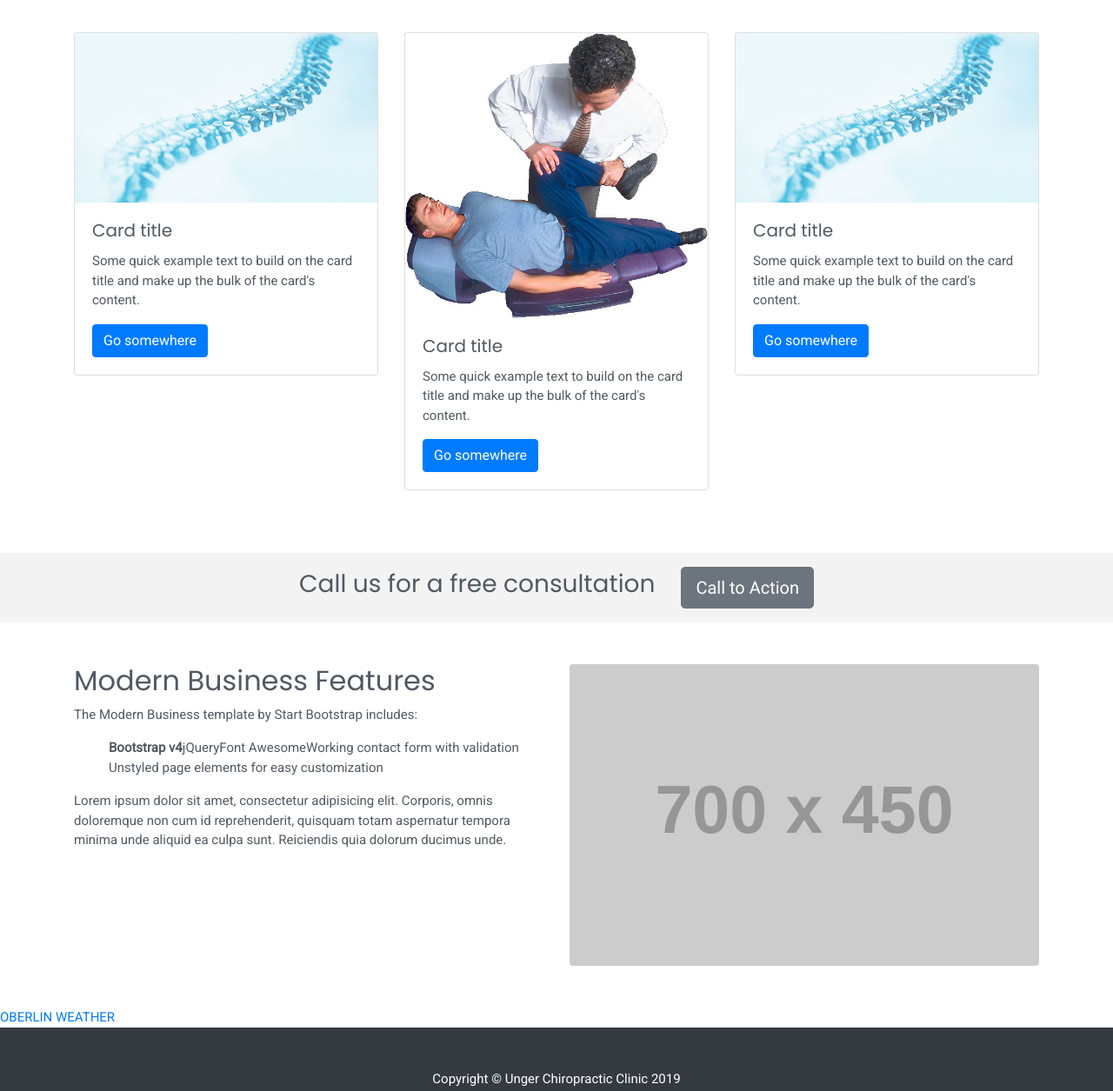
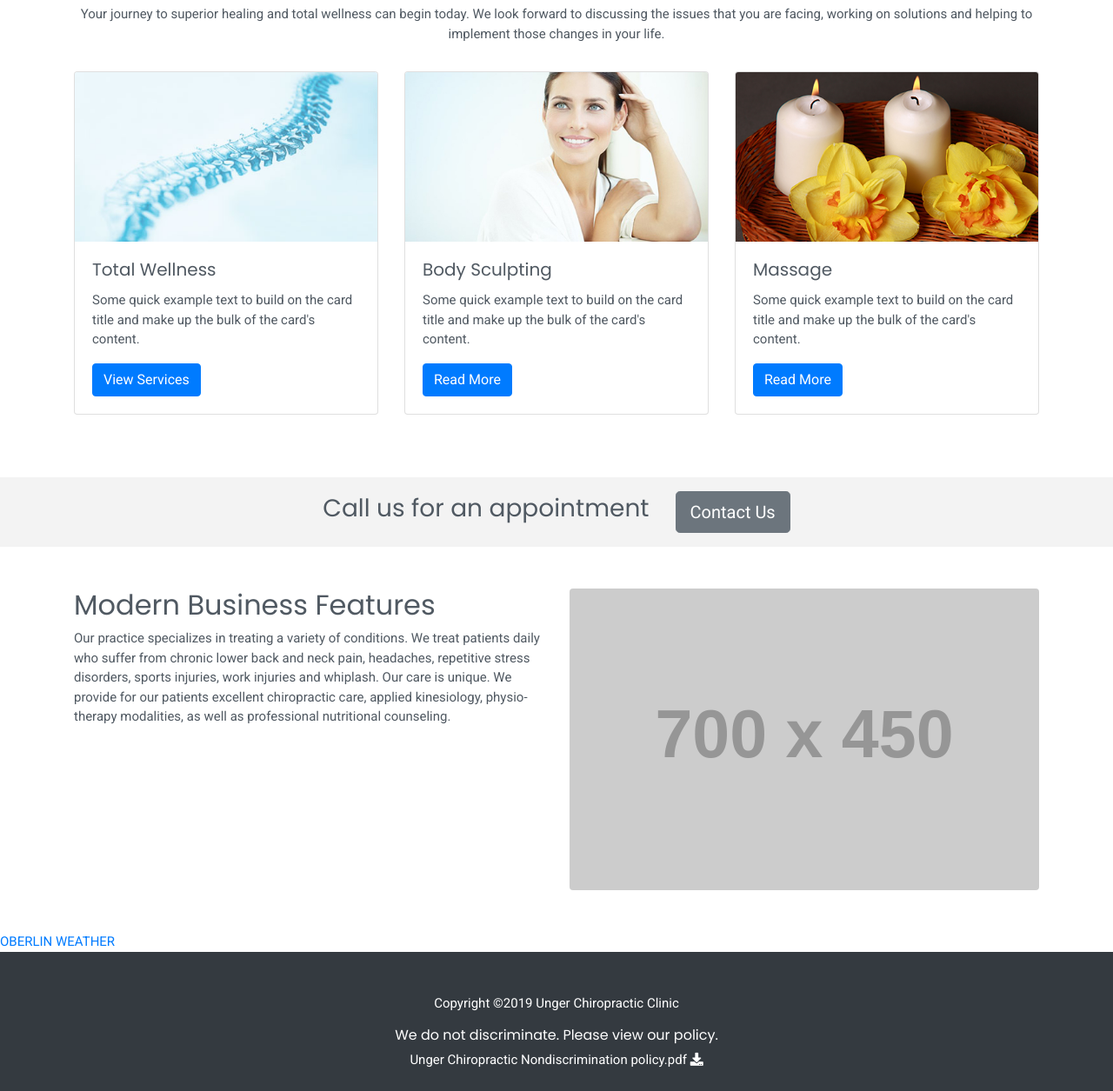
Before and after one commit to brc5450/Unger_Chiropractor, a website: page public/index.html in a window 1280 px wide. Shown: the part 625-1880 px from the top of the page at 87% size. Drawn offline with nearby package versions, Linux system fonts and the light colour scheme; placeholder pictures from the web are drawn by us; a script that the page names is missing.

Commit message:
added drop shadow to cards

```diff
--- a/public/index.html
+++ b/public/index.html
@@ -87,7 +87,7 @@
         <!-- End Slide 1 -->
 
         <!-- Slide 2 -->
-        <div class="carousel-item" style="background-image: url('./pictures/UngerChiropractic.jpg')"
+        <div class="carousel-item" style="background-image: url('./pictures/massage.jpg')"
           alt="Unger Chiropractic Business">
         </div>
         <!-- End Slide 2 -->
@@ -107,40 +107,42 @@
   <!-- Page Content -->
   <div class="container">
 
-    <h2 class="p-5 text-center">Welcome to Unger Chiropractic Clinic</h2>
-
+    <h2 class="pt-5 pb-3 text-center">Welcome to Unger Chiropractic Clinic</h2>
+    <p class="text-center pb-3">Your journey to superior healing and total wellness can begin today. We look forward to
+      discussing the issues
+      that you are facing, working on solutions and helping to implement those changes in your life.</p>
     <!-- Marketing Icons Section -->
     <div class="row mb-5">
       <div class="col-lg-4 mb-4">
         <div class="card">
           <img class="card-img-top" src="./pictures/spine.jpg" alt="Card image cap">
           <div class="card-body">
-            <h5 class="card-title">Card title</h5>
+            <h5 class="card-title">Total Wellness</h5>
             <p class="card-text">Some quick example text to build on the card title and make up the bulk of the card's
               content.</p>
-            <a href="#" class="btn btn-primary">Go somewhere</a>
+            <a href="./services.html" class="btn btn-primary">View Services</a>
           </div>
         </div>
       </div>
       <div class="col-lg-4 mb-4">
         <div class="card">
-          <img class="card-img-top" src="./pictures/applied_kinesiology.jpg" alt="Card image cap">
+          <img class="card-img-top" src="./pictures/Facial_Rejuvination_2.jpg" alt="facial rejuven">
           <div class="card-body">
-            <h5 class="card-title">Card title</h5>
+            <h5 class="card-title">Body Sculpting</h5>
             <p class="card-text">Some quick example text to build on the card title and make up the bulk of the card's
               content.</p>
-            <a href="#" class="btn btn-primary">Go somewhere</a>
+            <a href="./bodylight.html" class="btn btn-primary">Read More</a>
           </div>
         </div>
       </div>
       <div class="col-lg-4 mb-4">
         <div class="card">
-          <img class="card-img-top" src="./pictures/spine.jpg" alt="Card image cap">
+          <img class="card-img-top" src="./pictures/massage_2.jpg" alt="Card image cap">
           <div class="card-body">
-            <h5 class="card-title">Card title</h5>
+            <h5 class="card-title">Massage</h5>
             <p class="card-text">Some quick example text to build on the card title and make up the bulk of the card's
               content.</p>
-            <a href="#" class="btn btn-primary">Go somewhere</a>
+            <a href="./massage.html" class="btn btn-primary">Read More</a>
           </div>
         </div>
       </div>
@@ -152,11 +154,11 @@
   <div class="container-fluid">
     <div class="row justify-content-center align-items-center callout">
       <div class="col-sm col-md-auto">
-        <h3 class="text-left">Call us for a free consultation</h3>
+        <h3 class="text-left">Call us for an appointment</h3>
       </div>
       <div class="col-sm col-md-auto">
         <!-- Call to Action Section -->
-        <a class="btn btn-lg btn-secondary btn-block" href="#">Call to Action</a>
+        <a class="btn btn-lg btn-secondary btn-block" href="./contactUs.html">Contact Us</a>
       </div>
     </div>
   </div>
@@ -168,19 +170,10 @@
     <div class="row">
       <div class="col-lg-6">
         <h2>Modern Business Features</h2>
-        <p>The Modern Business template by Start Bootstrap includes:</p>
-        <ul>
-          <li>
-            <strong>Bootstrap v4</strong>
-          </li>
-          <li>jQuery</li>
-          <li>Font Awesome</li>
-          <li>Working contact form with validation</li>
-          <li>Unstyled page elements for easy customization</li>
-        </ul>
-        <p>Lorem ipsum dolor sit amet, consectetur adipisicing elit. Corporis, omnis doloremque non cum id
-          reprehenderit, quisquam totam aspernatur tempora minima unde aliquid ea culpa sunt. Reiciendis quia dolorum
-          ducimus unde.</p>
+        <p>Our practice specializes in treating a variety of conditions. We treat patients daily who suffer from chronic
+          lower back and neck pain, headaches, repetitive stress disorders, sports injuries, work injuries and whiplash.
+          Our care is unique. We provide for our patients excellent chiropractic care, applied kinesiology,
+          physio-therapy modalities, as well as professional nutritional counseling.</p>
       </div>
       <div class="col-lg-6">
         <img class="img-fluid rounded" src="http://placehold.it/700x450" alt="">
@@ -202,7 +195,16 @@
   <!-- Footer -->
   <footer class="py-5 bg-dark">
     <div class="container">
-      <p class="m-0 text-center text-white">Copyright &copy; Unger Chiropractic Clinic 2019</p>
+      <p class="m-0 text-center text-white">Copyright &copy;2019 Unger Chiropractic Clinic</p>
+    </div>
+    <div class="container text-center pt-3">
+      <h6 class="text-white">We do not discriminate. Please view our policy.</h6>
+      <p class="text-white">Unger Chiropractic Nondiscrimination
+        policy.pdf
+        <a href="#" class="button" download>
+          <i class="fa fa-download text-white"></i></a></p>
+
+
     </div>
     <!-- /.container -->
   </footer>
--- a/public/js/index.js
+++ b/public/js/index.js
@@ -1,6 +1,6 @@
 // Weather Widget Script
 
-!(function(d, s, id) {
+!(function (d, s, id) {
   var js,
     fjs = d.getElementsByTagName(s)[0];
   if (!d.getElementById(id)) {
@@ -10,3 +10,23 @@
     fjs.parentNode.insertBefore(js, fjs);
   }
 })(document, "script", "weatherwidget-io-js");
+
+
+// Card Hover Drop Shadow
+
+$(document).ready(function () {
+  // executes when HTML-Document is loaded and DOM is ready
+  console.log("document is ready");
+
+
+  $(".card").hover(
+    function () {
+      $(this).addClass('shadow-lg').css('cursor', 'pointer');
+    },
+    function () {
+      $(this).removeClass('shadow-lg');
+    }
+  );
+
+  // document ready
+});
```
Also changed, not shown: public/pictures/Facial_Rejuvination_2.jpg (added), public/pictures/massage_2.jpg (added), 1 other file.
